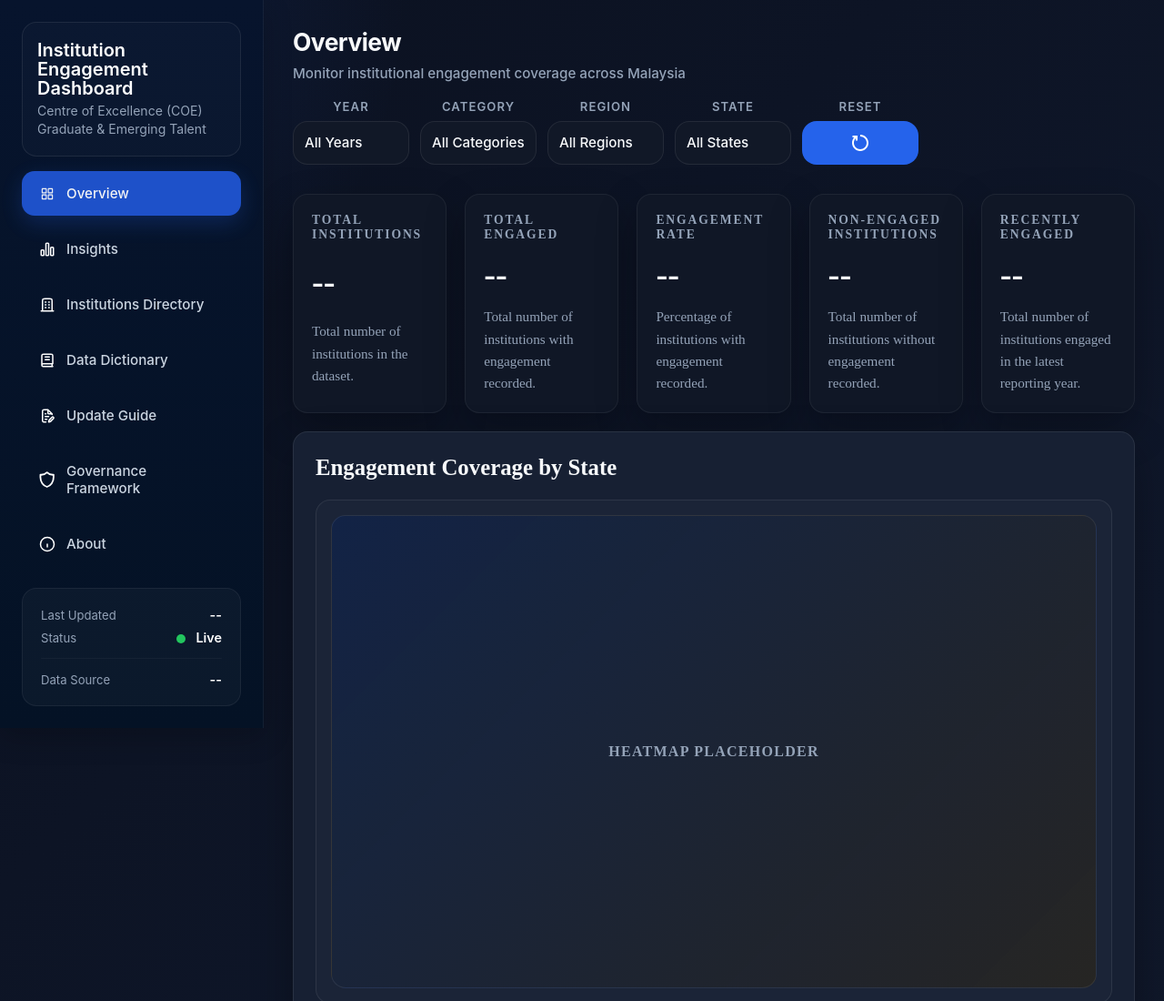
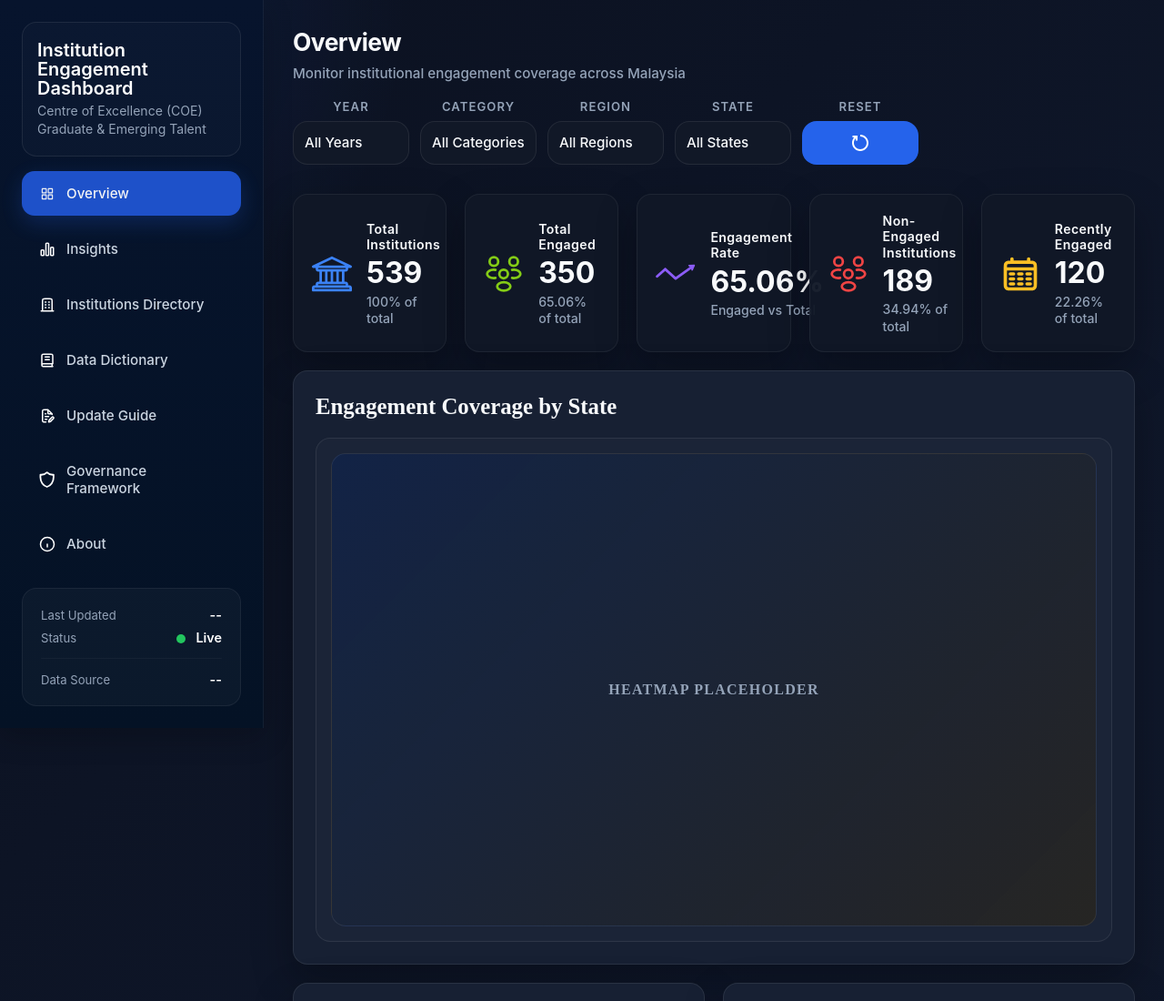
Before and after one commit to Xenobyb/institution-engagement-dashboard, a plain HTML site: page dashboard/index.html in a window 1280 px wide. Shown: the top 1100 px of the page at 91% size. Drawn offline with Linux system fonts and the light colour scheme.

Commit message:
KPI Card enhanced

```diff
--- a/dashboard/index.html
+++ b/dashboard/index.html
@@ -141,33 +141,48 @@
 
             <section id="kpi-section" aria-label="Key performance indicators">
                 <div class="kpi-card">
-                    <h3 class="kpi-title">Total Institutions</h3>
-                    <span class="kpi-value" id="total-institutions" data-field="total-institutions">--</span>
-                    <p>Total number of institutions in the dataset.</p>
+                    <img src="../assets/icons/kpi-total-institutions.svg" alt="Total Institutions icon" class="kpi-icon">
+                    <div class="kpi-card-content">
+                        <h3 class="kpi-title">Total Institutions</h3>
+                        <span class="kpi-value" id="total-institutions" data-field="total-institutions">539</span>
+                        <p class="kpi-subtitle">100% of total</p>
+                    </div>
                 </div>
 
                 <div class="kpi-card">
-                    <h3 class="kpi-title">Total Engaged</h3>
-                    <span class="kpi-value" id="total-engaged" data-field="total-engaged">--</span>
-                    <p>Total number of institutions with engagement recorded.</p>
+                    <img src="../assets/icons/kpi-total-engaged.svg" alt="Total Engaged icon" class="kpi-icon">
+                    <div class="kpi-card-content">
+                        <h3 class="kpi-title">Total Engaged</h3>
+                        <span class="kpi-value" id="total-engaged" data-field="total-engaged">350</span>
+                        <p class="kpi-subtitle">65.06% of total</p>
+                    </div>
                 </div>
 
                 <div class="kpi-card">
-                    <h3 class="kpi-title">Engagement Rate</h3>
-                    <span class="kpi-value" id="engagement-rate" data-field="engagement-rate">--</span>
-                    <p>Percentage of institutions with engagement recorded.</p>
+                    <img src="../assets/icons/kpi-engagement-rate.svg" alt="Engagement Rate icon" class="kpi-icon">
+                    <div class="kpi-card-content">
+                        <h3 class="kpi-title">Engagement Rate</h3>
+                        <span class="kpi-value" id="engagement-rate" data-field="engagement-rate">65.06%</span>
+                        <p class="kpi-subtitle">Engaged vs Total</p>
+                    </div>
                 </div>
 
                 <div class="kpi-card">
-                    <h3 class="kpi-title">Non-Engaged Institutions</h3>
-                    <span class="kpi-value" id="non-engaged-institutions" data-field="non-engaged-institutions">--</span>
-                    <p>Total number of institutions without engagement recorded.</p>
+                    <img src="../assets/icons/kpi-non-engaged.svg" alt="Non-Engaged Institutions icon" class="kpi-icon">
+                    <div class="kpi-card-content">
+                        <h3 class="kpi-title">Non-Engaged Institutions</h3>
+                        <span class="kpi-value" id="non-engaged-institutions" data-field="non-engaged-institutions">189</span>
+                        <p class="kpi-subtitle">34.94% of total</p>
+                    </div>
                 </div>
 
                 <div class="kpi-card">
-                    <h3 class="kpi-title">Recently Engaged</h3>
-                    <span class="kpi-value" id="recently-engaged" data-field="recently-engaged">--</span>
-                    <p>Total number of institutions engaged in the latest reporting year.</p>
+                    <img src="../assets/icons/kpi-recently-engaged.svg" alt="Recently Engaged icon" class="kpi-icon">
+                    <div class="kpi-card-content">
+                        <h3 class="kpi-title">Recently Engaged</h3>
+                        <span class="kpi-value" id="recently-engaged" data-field="recently-engaged">120</span>
+                        <p class="kpi-subtitle">22.26% of total</p>
+                    </div>
                 </div>
             </section>
 
--- a/dashboard/style.css
+++ b/dashboard/style.css
@@ -131,10 +131,6 @@ select:focus-visible {
     border-right: 1px solid rgba(255, 255, 255, 0.06);
     box-shadow: var(--shadow-soft);
     font-family: "SF Pro Display", -apple-system, BlinkMacSystemFont, "Segoe UI", sans-serif;
-}
-
-.sidebar-brand {
-    /* scoped to sidebar in case header uses same class name */
 }
 
 #sidebar .sidebar-brand {
@@ -378,10 +374,10 @@ select:focus-visible {
     border-color: transparent;
     height: 48px;
     padding: 0 var(--space-4);
-    width: auto;
+    width: 100%;
 }
 
-/* reset button: icon-only, match dropdown width and height */
+/* reset button: icon-only, same width as dropdown selects */
 #dashboard-filters button#reset-filters {
     width: 100%;
     padding: 0;
@@ -482,40 +478,53 @@ select:focus-visible {
 
 .kpi-card {
     display: grid;
+    grid-template-columns: auto 1fr;
     gap: var(--space-4);
-    min-height: 190px;
-    padding: var(--space-5);
+    align-items: center;
+    min-height: 120px;
+    padding: 1.25rem 1.25rem 1.1rem;
     background: rgba(17, 24, 39, 0.96);
     border: 1px solid rgba(255, 255, 255, 0.06);
     border-radius: var(--radius-lg);
-    transition: transform 180ms ease, border-color 180ms ease, box-shadow 180ms ease;
+    font-family: "SF Pro Display", -apple-system, BlinkMacSystemFont, sans-serif;
 }
 
-.kpi-card:hover {
-    transform: translateY(-2px);
-    border-color: rgba(37, 99, 235, 0.3);
-    box-shadow: 0 20px 50px rgba(0, 0, 0, 0.24);
+.kpi-icon {
+    width: 44px;
+    height: 44px;
+    flex-shrink: 0;
+}
+
+.kpi-card-content {
+    display: grid;
+    gap: 0.35rem;
+    align-content: center;
 }
 
 .kpi-title {
-    color: var(--color-text-muted);
-    font-size: 0.85rem;
-    font-weight: 700;
-    letter-spacing: 0.14em;
-    text-transform: uppercase;
+    color: var(--color-text);
+    font-family: "SF Pro Display", -apple-system, BlinkMacSystemFont, sans-serif;
+    font-size: 0.88rem;
+    font-weight: 600;
+    letter-spacing: 0.03em;
+    text-transform: none;
+    line-height: 1.25;
 }
 
 .kpi-value {
     color: var(--color-text);
-    font-size: clamp(2rem, 3vw, 3rem);
-    font-weight: 900;
-    line-height: 1;
+    font-family: "SF Pro Display", -apple-system, BlinkMacSystemFont, sans-serif;
+    font-size: 2rem;
+    font-weight: 700;
+    line-height: 1.05;
 }
 
-.kpi-card p {
+.kpi-subtitle {
     color: var(--color-text-muted);
-    font-size: 0.95rem;
-    line-height: 1.6;
+    font-family: "SF Pro Display", -apple-system, BlinkMacSystemFont, sans-serif;
+    font-size: 0.88rem;
+    font-weight: 500;
+    line-height: 1.3;
 }
 
 #heatmap-section,
@@ -705,7 +714,7 @@ select:focus-visible {
     }
 
     #reset-filters {
-        width: fit-content;
+        width: 100%;
     }
 
     #kpi-section {
```
Also changed, not shown: assets/icons/kpi-engagement-rate.svg (added), assets/icons/kpi-non-engaged.svg (added), assets/icons/kpi-recently-engaged.svg (added), assets/icons/kpi-total-engaged.svg (added), assets/icons/kpi-total-institutions.svg (added).
